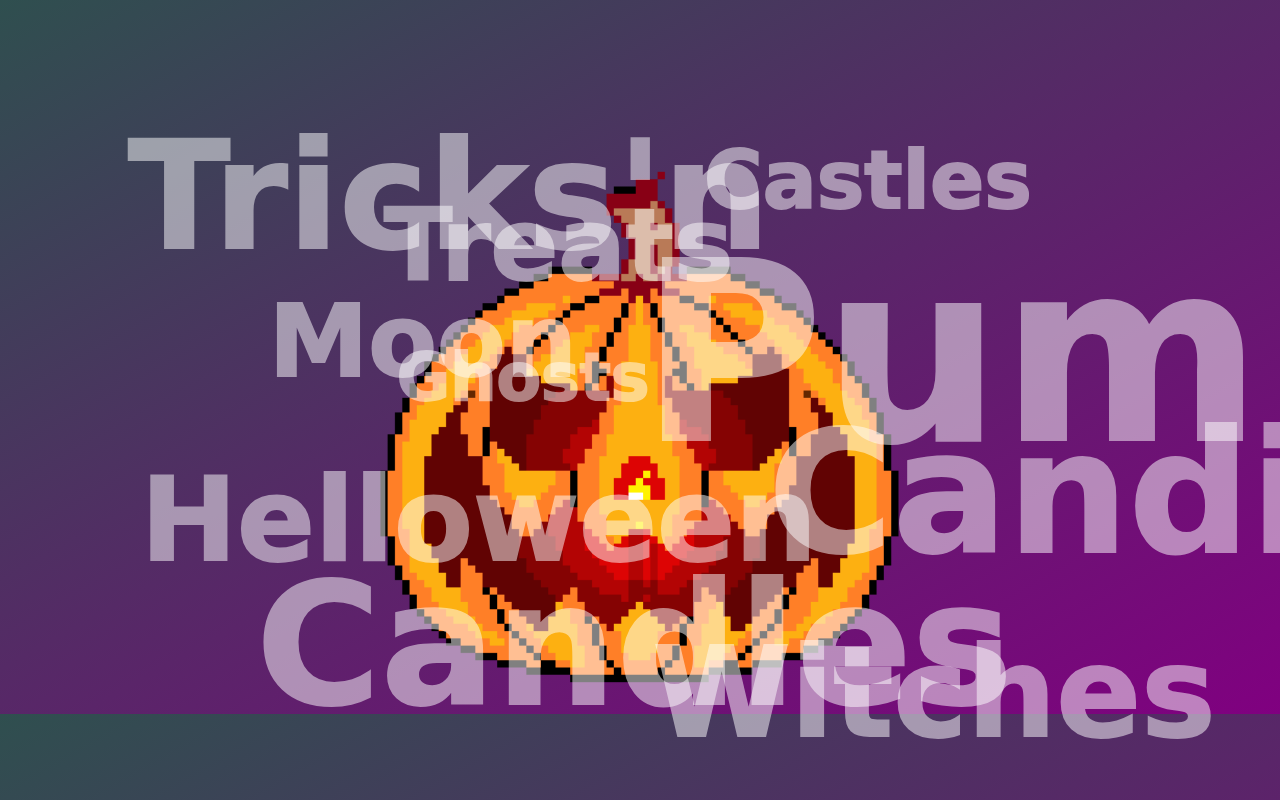
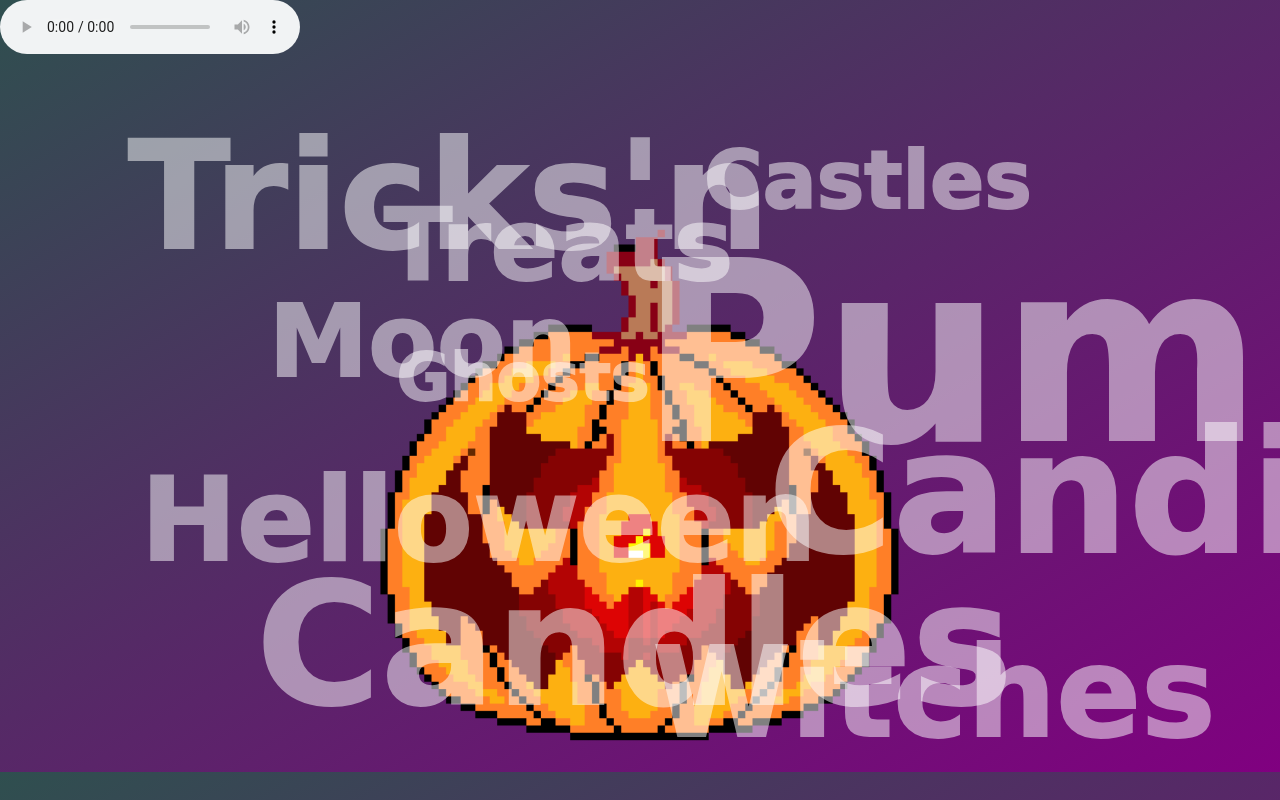
Before and after one commit to almeida-dev/JsCourse2, a plain HTML site: page Halloween/index.html in a window 1280 px wide. Shown: the top 800 px of the page. Drawn offline with Linux system fonts and the light colour scheme.

Commit message:
second commit

```diff
--- a/Halloween/index.html
+++ b/Halloween/index.html
@@ -11,7 +11,10 @@
 
 
     <body>
-
+        <audio controls autoplay loop>
+            <source src="audio/halloween.mp3" type="audio/mp3">
+            Audio element not supported by your browser.
+        </audio>
         <div class="globe"><img src="images/jack.gif" class="globe_image"></div>
 
         <h1 class="GB"> Pumpkim </h1>
```
Also changed, not shown: 1 other file.
